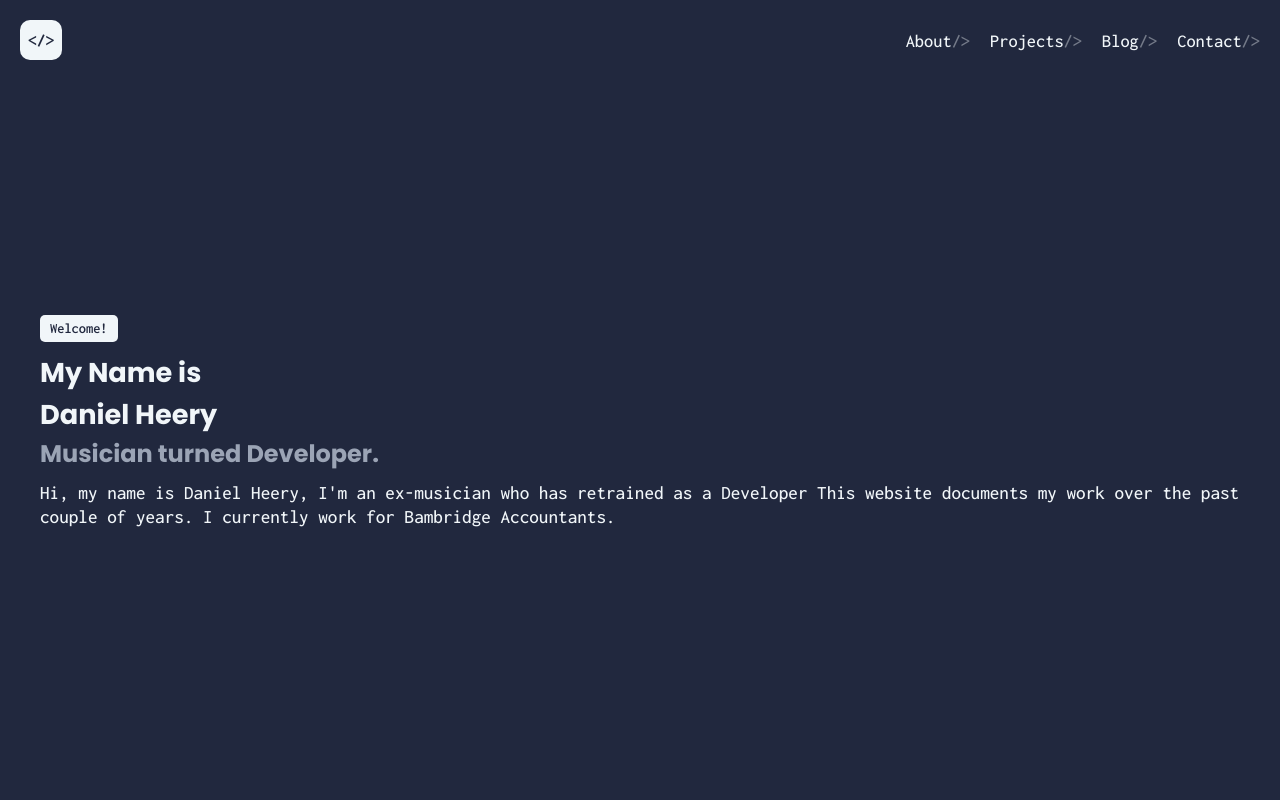
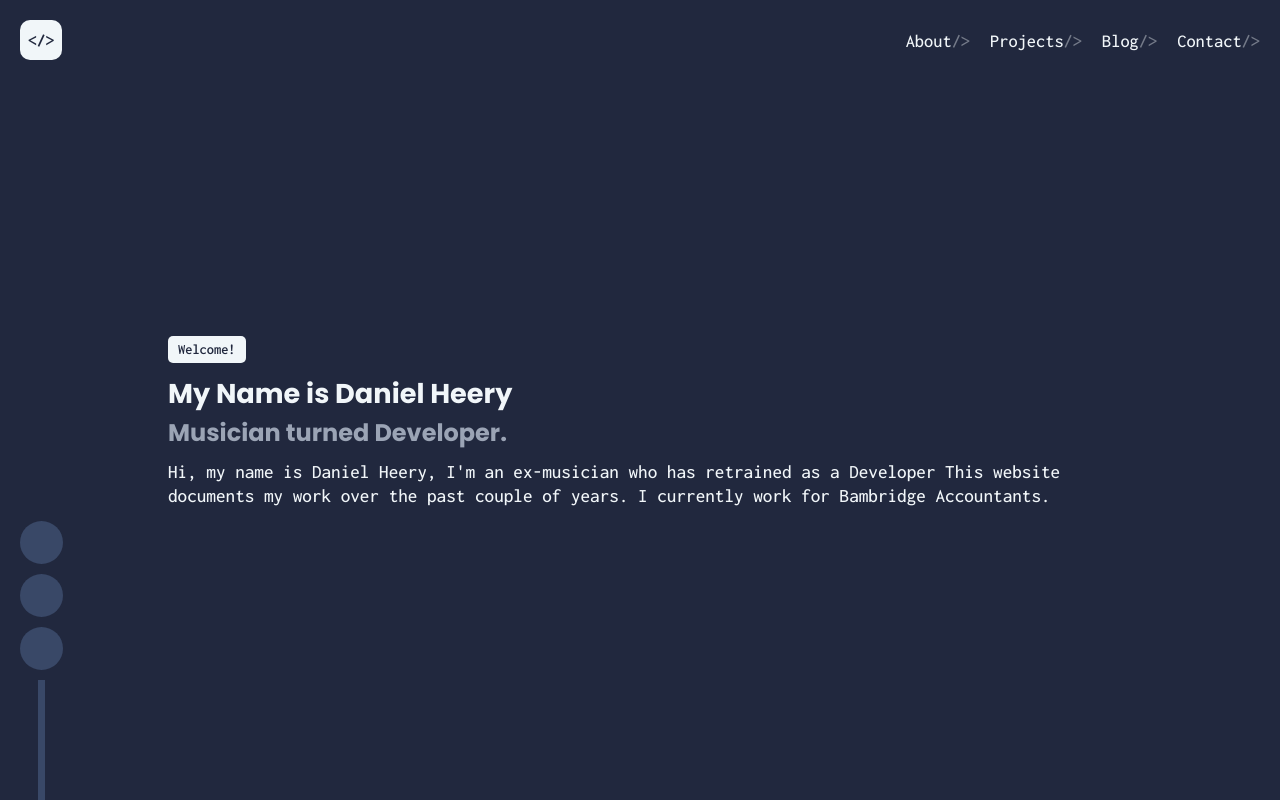
Before and after one commit to djheery/Portfolio, a Next.js app: page / in a window 1280 px wide. Built offline with nearby package versions, Linux system fonts and the light colour scheme.

Commit message:
Social media bar

```diff
--- a/app/components/Containers/SectionContainer/SectionContainer.module.css
+++ b/app/components/Containers/SectionContainer/SectionContainer.module.css
@@ -2,9 +2,10 @@
   max-width: 1700px;
   margin: auto;
   padding: 0 10px;
+  transition: padding .3s ease-out;
 }
 
-@media only screen and (min-width: 1000px) {
+@media only screen and (min-width: 768px) {
   .section-container {
     padding: 0 20px;
   }
--- a/app/components/HomePage/HomeLanding/HomeLanding.module.css
+++ b/app/components/HomePage/HomeLanding/HomeLanding.module.css
@@ -1,5 +1,15 @@
 .home-landing {
   padding: 0 20px;
 }
-@media only screen and (min-width: 500px) {
+@media only screen and (min-width: 668px) {
+  .mobile-line-break {
+    display: none;
+  }
 }
+
+@media only screen and (min-width: 768px) {
+  .home-landing {
+    max-width: 80%;
+    margin: auto;
+  }
+}
--- a/app/components/HomePage/HomeLanding/HomeLanding.tsx
+++ b/app/components/HomePage/HomeLanding/HomeLanding.tsx
@@ -18,7 +18,7 @@ const HomeLanding: React.FC = () => {
     <div className={landingContainerClasses}>
       <SectionContainer>
         <PillTextIcon text="Welcome!"/>
-        <h1>My Name is<br/>Daniel Heery</h1>
+        <h1>My Name is<br className={styles["mobile-line-break"]} /> Daniel Heery</h1>
         <h2 className={TextColorOptions.GREY_ACCENT}>Musician turned Developer.</h2>
         <p>Hi, my name is Daniel Heery, I'm an ex-musician who has retrained as a Developer This website documents my work over the past couple of years. I currently work for Bambridge Accountants.</p>
       </SectionContainer>
--- /dev/null
+++ b/app/components/SocialMediaBar/SocialMediaBar.module.css
@@ -0,0 +1,34 @@
+.social-media-bar {
+  display: none;
+}
+
+@media only screen and (min-width: 768px) {
+  .social-media-bar {
+    display: block;
+    bottom: 0;
+    left: 20px;
+    position: fixed;
+  }
+
+  .social-media-bar__inner,
+  .social-media-bar__icon-container {
+    display: flex;
+    flex-direction: column;
+    align-items: center;
+    justify-content: center;
+    gap: 10px;
+  }
+
+  .temp-smb-icon {
+    background-color: var(--secondary-blue);
+    height: 43px;
+    width: 43px;
+    border-radius: 50%;
+  }
+
+  .social-media-bar__decorative-line {
+    background-color: var(--secondary-blue);
+    height: 120px;
+    width: 7px;
+  }
+}
--- /dev/null
+++ b/app/components/SocialMediaBar/SocialMediaBar.tsx
@@ -0,0 +1,30 @@
+import styles from './SocialMediaBar.module.css';
+
+/**
+ * The functional component for the SocialMediaBar
+*/
+
+const SocialMediaBar: React.FC = () => {
+  const outerClasses = `
+    ${styles["social-media-bar"]}
+  `
+
+  const innerClasses = `
+    pos-r ${styles["social-media-bar__inner"]}
+  `
+
+  return (
+    <div className={outerClasses}>
+      <div className={innerClasses}>
+        <div className={styles["social-media-bar__icon-container"]}>
+          <div className={styles["temp-smb-icon"]}></div>
+          <div className={styles["temp-smb-icon"]}></div>
+          <div className={styles["temp-smb-icon"]}></div>
+        </div>
+        <div className={styles["social-media-bar__decorative-line"]}></div>
+      </div>
+    </div>
+  )
+}
+
+export default SocialMediaBar;
--- a/app/layout.tsx
+++ b/app/layout.tsx
@@ -1,6 +1,7 @@
 import './assets/globals.css'
 import { Metadata } from 'next'
 import Header from './components/Header/Header'
+import SocialMediaBar from './components/SocialMediaBar/SocialMediaBar'
 
 export const metadata: Metadata = {
   title: 'Create Next App',
@@ -15,6 +16,7 @@ export default function RootLayout({children}: {children: React.ReactNode}) {
         <main>
          {children}
         </main>
+        <SocialMediaBar />
       </body>
     </html>
   )
```
